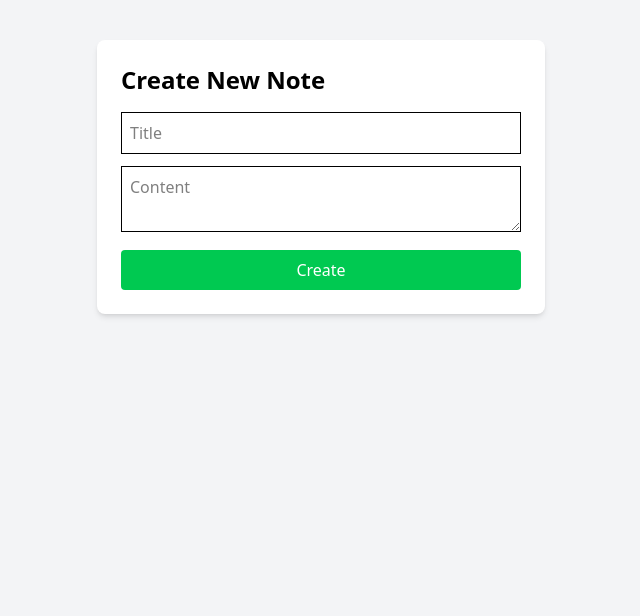
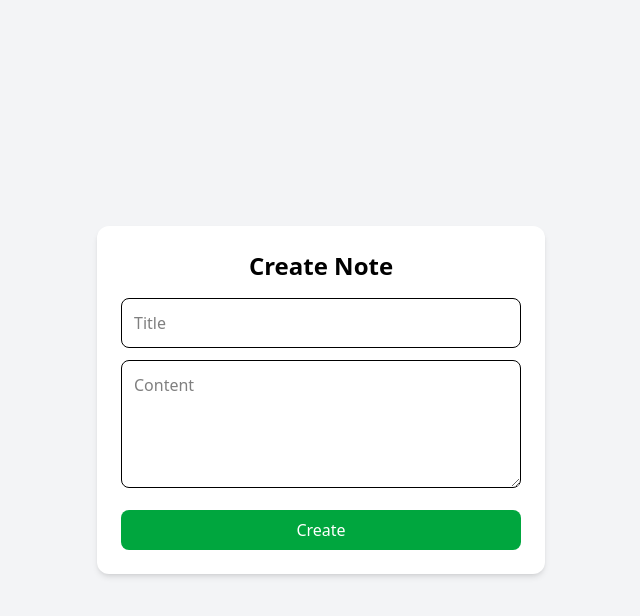
Before and after one commit to Sufalthakre18/crud-application-, a Next.js app in the folder notes-app/: page /create in a window 1280 px wide. Shown: the top 616 px of the page, without its empty margins (319-959 px from the left). Built offline with nearby package versions, Linux system fonts and the light colour scheme.

Commit message:
Refactor CreateNote component for improved structure

```diff
--- a/notes-app/components/CreateNote.js
+++ b/notes-app/components/CreateNote.js
@@ -7,14 +7,11 @@ export default function CreateNote() {
 
     const [title, setTitle] = useState('');
     const [content, setContent] = useState('');
-    const [error, setError] = useState('');
     const router = useRouter();
 
     const handleSubmit = (e) => {
         e.preventDefault();
-        setError('');
 
-        try {
         const notes = getNotes();
 
         const newNote = {
@@ -24,41 +21,38 @@ export default function CreateNote() {
             createdAt: new Date().toISOString()
         };
 
-            const updatedNotes = [newNote, ...notes];
-            saveNotes(updatedNotes);
-
+        saveNotes([newNote, ...notes]);
         router.push('/');
-        } catch (err) {
-            setError('Failed to create note');
-        }
     };
 
     return (
-        <div className="min-h-screen bg-gray-100 py-10">
-            <div className="max-w-md mx-auto p-6 bg-white rounded-lg shadow-md">
-                <h1 className="text-2xl font-bold mb-4">Create New Note</h1>
-                {error && <p className="text-red-500 mb-4">{error}</p>}
+        <div className="min-h-screen flex items-center justify-center bg-gray-100 p-4">
+            <form
+                onSubmit={handleSubmit}
+                className="bg-white w-full max-w-md p-6 rounded-xl shadow-md"
+            >
+                <h1 className="text-2xl font-bold mb-4 text-center">Create Note</h1>
 
-                <form onSubmit={handleSubmit}>
                 <input
+                    placeholder="Title"
                     value={title}
                     onChange={(e) => setTitle(e.target.value)}
-                        placeholder="Title"
-                        className="w-full mb-3 p-2 border"
+                    className="w-full mb-3 p-3 border rounded-lg focus:outline-none focus:ring-2 focus:ring-blue-400"
                     required
                 />
+
                 <textarea
+                    placeholder="Content"
                     value={content}
                     onChange={(e) => setContent(e.target.value)}
-                        placeholder="Content"
-                        className="w-full mb-3 p-2 border"
+                    className="w-full mb-4 p-3 border rounded-lg h-32 focus:outline-none focus:ring-2 focus:ring-blue-400"
                     required
                 />
-                    <button className="w-full bg-green-500 text-white p-2 rounded">
+
+                <button className="w-full bg-green-600 text-white py-2 rounded-lg hover:bg-green-700 transition">
                     Create
                 </button>
             </form>
         </div>
-        </div>
     );
 }
```
Lines whose indentation alone changed are shown as unchanged.
